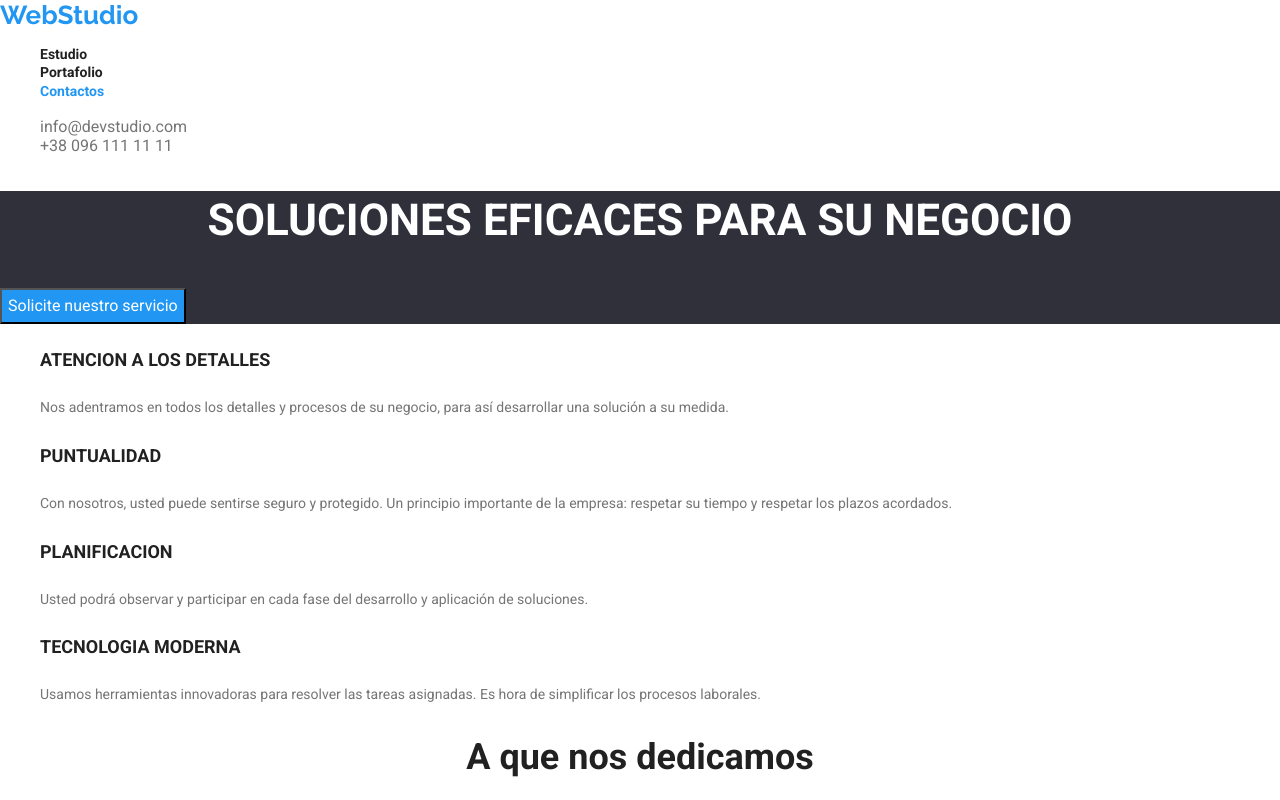
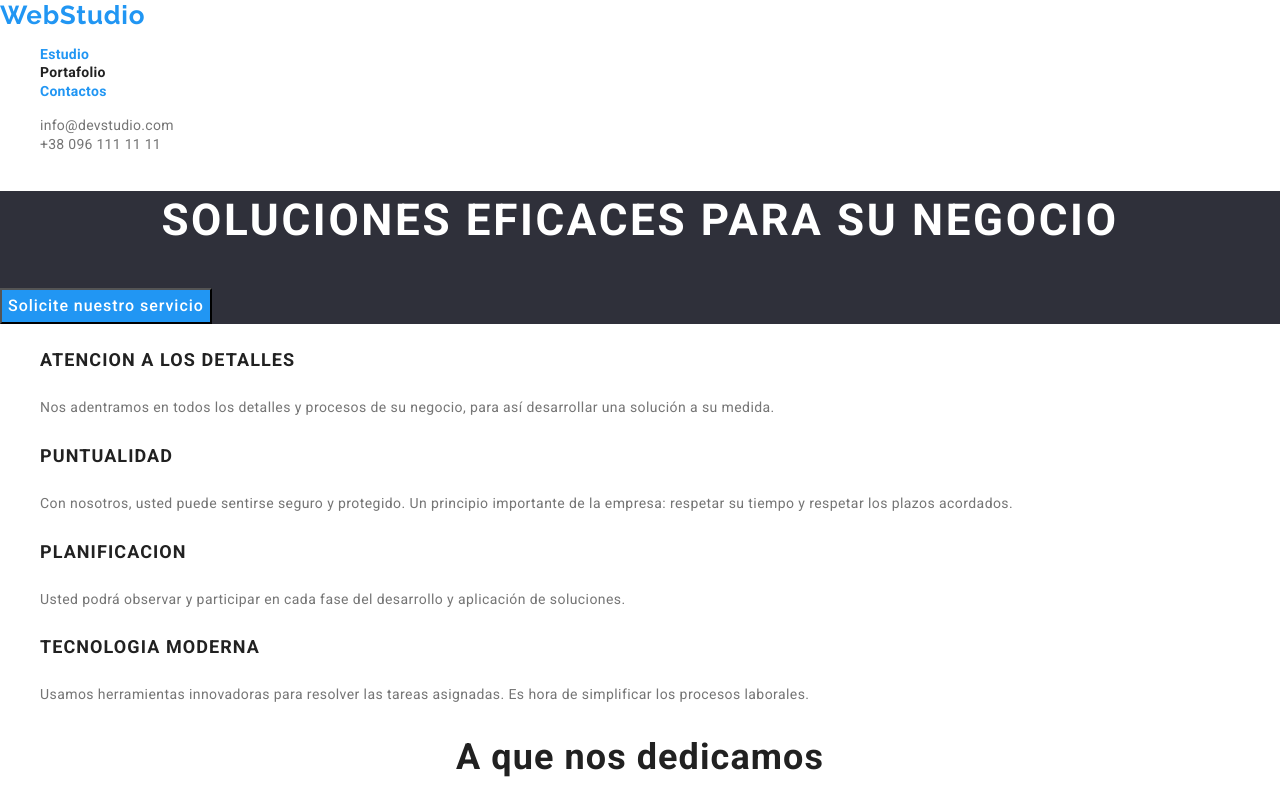
Before and after one commit to PabloEArangoM/goit-markup-hw-02, a plain HTML site: page index.html in a window 1280 px wide. Both pictures are taken after a click on the link "Contactos". Shown: the top 800 px of the page. Drawn offline with nearby package versions, Linux system fonts and the light colour scheme.

Commit message:
Ultima correccion...creo

```diff
--- a/css/styles.css
+++ b/css/styles.css
@@ -2,6 +2,9 @@
 @import url("https://fonts.googleapis.com/css2?family=Raleway:wght@700&family=Roboto:wght@400;500;700;900&display=swap");
 a {
   text-decoration: none;
+}
+a:focus{
+  color: #2196f3;
 }
 .correo-header {
   color: #757575;
@@ -18,7 +21,7 @@ a {
   line-height: 1.19;
   text-align: right;
   vertical-align: top;
-  letter-spacing: 3%;
+  letter-spacing: 0.03em;
 }
 .solicite-nuestro-servicio {
   background-color: #2f303a;
@@ -31,7 +34,7 @@ h1 {
   line-height: 1.36;
   text-align: center;
   vertical-align: top;
-  letter-spacing: 6%;
+  letter-spacing: 0.06em;
 }
 .boton {
   color: #ffffff;
@@ -41,7 +44,8 @@ h1 {
   font-size: 16px;
   line-height: 1.87;
   text-align: center;
-  letter-spacing: 6%;
+  letter-spacing: 0.06em;
+  font-weight: 500;
 }
 a:hover {
   color: #2196f3;
@@ -59,7 +63,7 @@ p {
   line-height: 1.71;
   text-align: left;
   vertical-align: top;
-  letter-spacing: 3%;
+  letter-spacing: 0.03em;
 }
 .links {
   font-family: "Roboto", sans-serif;
@@ -69,11 +73,8 @@ p {
   line-height: 1.14;
   text-align: left;
   vertical-align: top;
-  letter-spacing: 2%;
+  letter-spacing: 0.02em;
   color: #212121;
-}
-a:focus{
-  color: #2196f3;
 }
 footer {
   background-color: #2f303a;
@@ -97,15 +98,14 @@ li {
   line-height: 2;
   text-align: left;
   vertical-align: top;
-  letter-spacing: 6%;
+  letter-spacing: 0.06em;
+}
+button {
+  cursor: pointer;
 }
 .botones-portafolio:hover {
   background-color: #2196f3;
   color: #ffffff;
-}
-.botones-portafolio:focus{
-  color: #ffffff;
-  background-color: #2196f3;
 }
 h2{
   font-family: "Roboto", sans-serif;
@@ -114,7 +114,7 @@ h2{
   line-height: 1.16;
   text-align: center;
   vertical-align: top;
-  letter-spacing: 3%;
+  letter-spacing: 0.03em;
 }
 h3{
   font-family: "Roboto", sans-serif;
@@ -123,7 +123,7 @@ h3{
   line-height: 2;
   text-align: left;
   vertical-align: top;
-  letter-spacing: 6%;
+  letter-spacing: 0.06em;
 }
 .botones-portafolio{
   font-family: "Roboto", sans-serif;
@@ -132,8 +132,53 @@ h3{
   line-height: 1.62;
   text-align: center;
   vertical-align: top;
-  letter-spacing: 3%;
+  letter-spacing: 0.03em;
+  font-weight: 500;
 }
-button{
-  cursor: pointer;
+.correo-header{
+  font-family: "Roboto", sans-serif;
+    font-style: medium;
+    font-size: 14px;
+    line-height: 1.14;
+    text-align: left;
+    vertical-align: top;
+    letter-spacing: 0.02em;
 }
+.correo-footer{
+  font-family: "Roboto", sans-serif;
+    font-style: medium;
+    font-size: 14px;
+    line-height: 1.14;
+    text-align: left;
+    vertical-align: top;
+    letter-spacing: 0.02em;
+}
+.numero-telefonico-header{
+font-family: "Roboto", sans-serif;
+  font-style: medium;
+  font-size: 14px;
+  line-height: 1.14;
+  text-align: left;
+  vertical-align: top;
+  letter-spacing: 0.02em;
+}
+.numero-telefonico-footer{
+  font-family: "Roboto", sans-serif;
+    font-style: medium;
+    font-size: 14px;
+    line-height: 1.14;
+    text-align: left;
+    vertical-align: top;
+    letter-spacing: 0.02em;
+}
+.links.active{
+  color: #2196f3;
+}
+.links:focus{
+  background-color: #ffffff;
+  color: #2196f3;
+}
+.botones-portafolio:focus{
+  background-color: #2196f3;
+  color: #ffffff;
+}
--- a/index.html
+++ b/index.html
@@ -20,7 +20,7 @@
 
         <ul>
           <li>
-            <a href="index.html" class="links" >Estudio</a>
+            <a href="index.html" class="links active" >Estudio</a>
           </li>
           <li>
             <a href="portafolio.html" class="links" >Portafolio</a>
```
Also changed, not shown: portafolio.html (+1 -3 lines).
